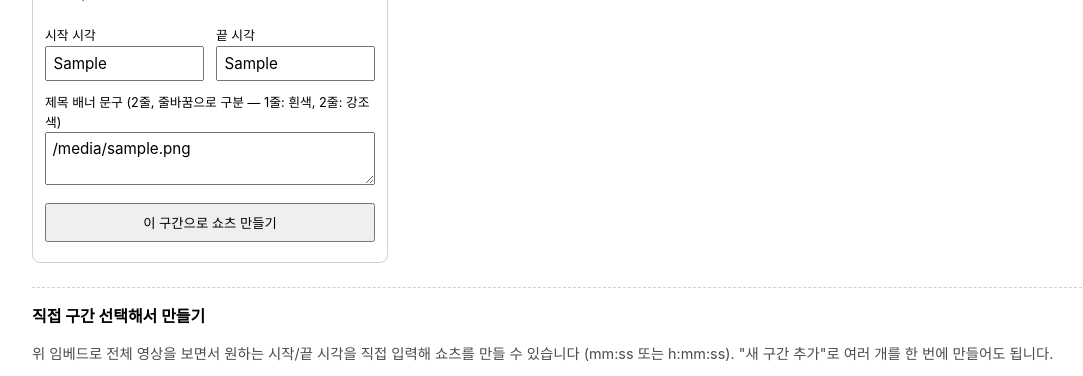
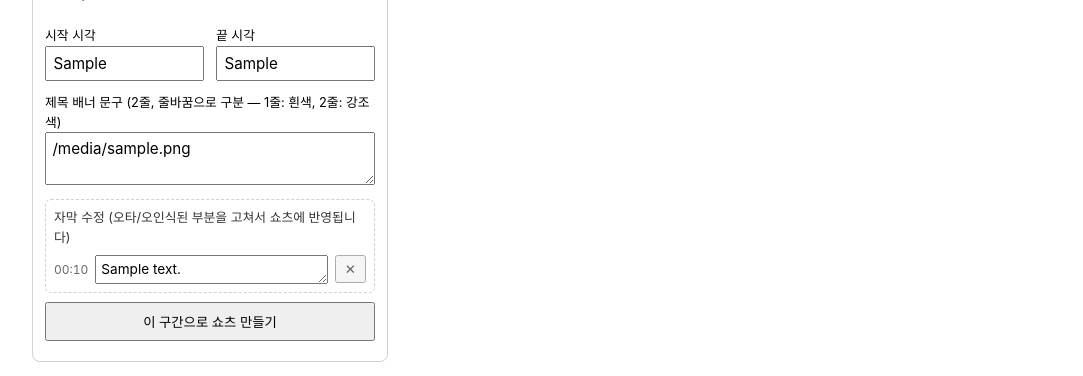
Before and after one commit to kunil-choi/radihola, a FastAPI app: template webui/templates/index.html in a window 1280 px wide. Shown: the part 857-1233 px from the top of the page, without its empty margins (58-1141 px from the left). Run offline with FastAPI, Linux system fonts and the light colour scheme; the template is opened without the code that fills it: most values are stand-ins (such as "Sample title", 1, 10 or a date in 2020); some libraries are stand-ins or nearby versions.

Commit message:
webui: let reviewers edit captions before rendering a short
Adds a per-caption editable text row (with delete) to the review page:
AI-recommended candidates show their stored captions inline, and custom
clips get a "자막 불러오기" button that fetches the matching transcript
range from a new /captions endpoint. Edited captions are sent to /render
and take priority over whatever cmd_render would otherwise derive.

Co-Authored-By: Claude Sonnet 5 <noreply@anthropic.com>
Claude-Session: https://claude.ai/code/session_01NR2V8Zfic719dxy2tuLLTQ

```diff
--- a/webui/server.py
+++ b/webui/server.py
@@ -15,6 +15,7 @@ from __future__ import annotations
 
 import argparse
 import asyncio
+import dataclasses
 import json
 import os
 import shutil
@@ -52,6 +53,15 @@ SAVE_DIR = os.environ.get("RADIHOLA_SAVE_DIR", r"C:\Users\KBS\Dropbox\1-머니
 
 app = FastAPI(title="radihola")
 templates = Jinja2Templates(directory=str(Path(__file__).resolve().parent / "templates"))
+
+
+def _fmt_hms(sec: float) -> str:
+    m, s = divmod(int(sec), 60)
+    h, m = divmod(m, 60)
+    return f"{h:02d}:{m:02d}:{s:02d}" if h else f"{m:02d}:{s:02d}"
+
+
+templates.env.filters["hms"] = _fmt_hms
 app.mount("/downloads", StaticFiles(directory=str(DOWNLOADS_DIR)), name="downloads")
 app.mount(
     "/static", StaticFiles(directory=str(Path(__file__).resolve().parent / "static")), name="static"
@@ -176,6 +186,17 @@ async def _run_analyze_url_job(job_id: str, url: str) -> None:
         job.update(status="error", message=str(e))
 
 
+@app.get("/captions")
+def get_captions(program: str | None = None, video_id: str = "", start_sec: float = 0, end_sec: float = 0):
+    """Caption segments for a custom (non-candidate) clip range, for the
+    webui's caption editor to populate before the clip is rendered - AI
+    candidate cards already carry their own captions from candidates.json."""
+    if not video_id or end_sec <= start_sec:
+        raise HTTPException(400, "video_id, start_sec and end_sec (end > start) are required")
+    segments = radihola_cli.get_captions_for_range(program, video_id, start_sec, end_sec)
+    return {"captions": [dataclasses.asdict(s) for s in segments]}
+
+
 @app.post("/render")
 async def start_render(
     program: str = Form(...),
@@ -184,11 +205,14 @@ async def start_render(
     end_sec: str = Form(...),
     thumbnail_text: str = Form(...),
     guest_label: str = Form(""),
+    captions: str = Form(""),
 ):
     job_id = uuid.uuid4().hex[:12]
     RENDER_JOBS[job_id] = {"status": "starting", "message": ""}
     asyncio.create_task(
-        _run_render_job(job_id, program, video_id, start_sec, end_sec, thumbnail_text, guest_label)
+        _run_render_job(
+            job_id, program, video_id, start_sec, end_sec, thumbnail_text, guest_label, captions
+        )
     )
     return {"job_id": job_id}
 
@@ -209,6 +233,7 @@ async def _run_render_job(
     end_sec: str,
     thumbnail_text: str,
     guest_label: str = "",
+    captions: str = "",
 ) -> None:
     job = RENDER_JOBS[job_id]
     try:
@@ -227,6 +252,7 @@ async def _run_render_job(
             guest_label=guest_label or None,
             candidate_file=None,
             candidate_id=1,
+            captions_json=captions or None,
             out=str(out_path),
         )
         loop = asyncio.get_event_loop()
--- a/webui/static/app.js
+++ b/webui/static/app.js
@@ -75,7 +75,7 @@ document.querySelectorAll(".add-custom-clip-btn").forEach((addBtn) => {
 });
 
 // delegated (not bound per-button at load time) so it also covers
-// render/remove buttons added later by "+ 새 구간 추가"
+// render/remove/caption buttons added later by "+ 새 구간 추가"
 document.addEventListener("click", (e) => {
   if (e.target.matches(".remove-clip-btn")) {
     e.target.closest(".custom-clip").remove();
@@ -83,8 +83,104 @@ document.addEventListener("click", (e) => {
   }
   if (e.target.matches(".render-btn")) {
     handleRenderClick(e.target);
+    return;
+  }
+  if (e.target.matches(".remove-caption-btn")) {
+    e.target.closest(".caption-row").remove();
+    return;
+  }
+  if (e.target.matches(".load-captions-btn")) {
+    handleLoadCaptionsClick(e.target);
   }
 });
+
+function captionRowHtml(cap) {
+  const row = document.createElement("div");
+  row.className = "caption-row";
+  row.dataset.start = cap.start_sec;
+  row.dataset.end = cap.end_sec;
+
+  const time = document.createElement("span");
+  time.className = "caption-time";
+  time.textContent = formatHms(cap.start_sec);
+  row.appendChild(time);
+
+  const textarea = document.createElement("textarea");
+  textarea.className = "caption-text";
+  textarea.rows = 1;
+  textarea.value = cap.text;
+  row.appendChild(textarea);
+
+  const removeBtn = document.createElement("button");
+  removeBtn.type = "button";
+  removeBtn.className = "remove-caption-btn";
+  removeBtn.title = "이 자막 줄 삭제";
+  removeBtn.textContent = "✕";
+  row.appendChild(removeBtn);
+
+  return row;
+}
+
+function formatHms(sec) {
+  sec = Math.floor(sec);
+  const h = Math.floor(sec / 3600);
+  const m = Math.floor((sec % 3600) / 60);
+  const s = sec % 60;
+  const mm = String(m).padStart(h ? 2 : 1, "0");
+  const ss = String(s).padStart(2, "0");
+  return h ? `${h}:${String(m).padStart(2, "0")}:${ss}` : `${mm}:${ss}`;
+}
+
+async function handleLoadCaptionsClick(btn) {
+  const card = btn.closest(".candidate");
+  const editor = btn.closest(".captions-editor");
+  const rowsContainer = editor.querySelector(".caption-rows");
+  const startInput = card.querySelector(".clip-start");
+  const endInput = card.querySelector(".clip-end");
+
+  let startSec, endSec;
+  try {
+    startSec = parseTimeToSeconds(startInput.value);
+    endSec = parseTimeToSeconds(endInput.value);
+  } catch (err) {
+    rowsContainer.textContent = err.message;
+    return;
+  }
+  if (endSec <= startSec) {
+    rowsContainer.textContent = "끝 시각은 시작 시각보다 뒤여야 합니다.";
+    return;
+  }
+
+  const renderBtn = card.querySelector(".render-btn");
+  const program = renderBtn.dataset.program;
+  const videoId = renderBtn.dataset.videoId;
+
+  btn.disabled = true;
+  rowsContainer.textContent = "불러오는 중...";
+  try {
+    const params = new URLSearchParams({
+      program,
+      video_id: videoId,
+      start_sec: String(startSec),
+      end_sec: String(endSec),
+    });
+    const res = await fetch(`/captions?${params}`);
+    if (!res.ok) throw new Error(`HTTP ${res.status}`);
+    const { captions } = await res.json();
+
+    rowsContainer.innerHTML = "";
+    if (captions.length === 0) {
+      rowsContainer.textContent = "이 구간에는 자막이 없습니다.";
+    } else {
+      captions.forEach((cap) => rowsContainer.appendChild(captionRowHtml(cap)));
+    }
+    editor.dataset.loaded = "true";
+  } catch (err) {
+    rowsContainer.textContent = `자막 불러오기 실패: ${err}`;
+  } finally {
+    btn.disabled = false;
+  }
+}
 
 async function handleRenderClick(btn) {
   const card = btn.closest(".candidate");
@@ -116,6 +212,23 @@ async function handleRenderClick(btn) {
 
   const guestLabelInput = btn.closest(".group")?.querySelector(".guest-label-input");
 
+  // only send captions once the editor has actual rows to send - candidate
+  // cards render them up front, custom clips only after "자막 불러오기"; if
+  // never loaded, leave the field blank so the backend falls back to its own
+  // stored/derived captions instead of wiping them out
+  const captionsEditor = card.querySelector(".captions-editor");
+  let captionsPayload = "";
+  if (captionsEditor && captionsEditor.dataset.loaded === "true") {
+    const rows = [...captionsEditor.querySelectorAll(".caption-row")];
+    captionsPayload = JSON.stringify(
+      rows.map((row) => ({
+        start_sec: parseFloat(row.dataset.start),
+        end_sec: parseFloat(row.dataset.end),
+        text: row.querySelector(".caption-text").value,
+      }))
+    );
+  }
+
   const form = new URLSearchParams({
     program: btn.dataset.program,
     video_id: btn.dataset.videoId,
@@ -123,6 +236,7 @@ async function handleRenderClick(btn) {
     end_sec: String(endSec),
     thumbnail_text: thumbInput.value,
     guest_label: guestLabelInput ? guestLabelInput.value : "",
+    captions: captionsPayload,
   });
 
   let jobId;
--- a/webui/static/style.css
+++ b/webui/static/style.css
@@ -91,6 +91,56 @@ label {
   font-size: 0.95rem;
   font-family: inherit;
   resize: vertical;
+}
+.captions-editor {
+  margin-top: 0.6rem;
+  border: 1px dashed var(--border);
+  border-radius: 6px;
+  padding: 0.5rem;
+}
+.captions-editor-label {
+  margin: 0 0 0.4rem;
+  font-size: 0.8rem;
+  opacity: 0.8;
+}
+.load-captions-btn {
+  padding: 0.35rem 0.7rem;
+  cursor: pointer;
+  font-size: 0.85rem;
+}
+.caption-rows {
+  display: flex;
+  flex-direction: column;
+  gap: 0.35rem;
+  margin-top: 0.5rem;
+  max-height: 260px;
+  overflow-y: auto;
+}
+.caption-row {
+  display: flex;
+  align-items: flex-start;
+  gap: 0.4rem;
+}
+.caption-time {
+  flex: 0 0 auto;
+  padding-top: 0.4rem;
+  font-size: 0.75rem;
+  opacity: 0.6;
+  font-variant-numeric: tabular-nums;
+}
+.caption-text {
+  flex: 1;
+  box-sizing: border-box;
+  padding: 0.35rem;
+  font-size: 0.85rem;
+  font-family: inherit;
+  resize: vertical;
+}
+.remove-caption-btn {
+  flex: 0 0 auto;
+  padding: 0.3rem 0.5rem;
+  cursor: pointer;
+  opacity: 0.6;
 }
 .render-btn {
   margin-top: 0.6rem;
--- a/webui/templates/index.html
+++ b/webui/templates/index.html
@@ -64,6 +64,22 @@
           <label>제목 배너 문구 (2줄, 줄바꿈으로 구분 — 1줄: 흰색, 2줄: 강조색)
             <textarea class="thumb-text" rows="2">{{ c.thumbnail_text }}</textarea>
           </label>
+          <div class="captions-editor" data-loaded="true">
+            <p class="captions-editor-label">자막 수정 (오타/오인식된 부분을 고쳐서 쇼츠에 반영됩니다)</p>
+            {% if c.captions %}
+            <div class="caption-rows">
+              {% for cap in c.captions %}
+              <div class="caption-row" data-start="{{ cap.start_sec }}" data-end="{{ cap.end_sec }}">
+                <span class="caption-time">{{ cap.start_sec | hms }}</span>
+                <textarea class="caption-text" rows="1">{{ cap.text }}</textarea>
+                <button type="button" class="remove-caption-btn" title="이 자막 줄 삭제">✕</button>
+              </div>
+              {% endfor %}
+            </div>
+            {% else %}
+            <p class="meta">이 구간에는 자막이 없습니다.</p>
+            {% endif %}
+          </div>
           <button class="render-btn"
                   data-program="{{ g.program }}"
                   data-video-id="{{ g.video_id }}"
@@ -105,6 +121,11 @@
             <label>제목 배너 문구 (2줄, 줄바꿈으로 구분 — 1줄: 흰색, 2줄: 강조색)
               <textarea class="thumb-text" rows="2"></textarea>
             </label>
+            <div class="captions-editor">
+              <p class="captions-editor-label">자막 수정 (시작/끝 시각을 먼저 입력한 뒤 불러오세요)</p>
+              <button type="button" class="load-captions-btn">자막 불러오기</button>
+              <div class="caption-rows"></div>
+            </div>
             <button class="render-btn" data-program="{{ g.program }}" data-video-id="{{ g.video_id }}">
               이 구간으로 쇼츠 만들기
             </button>
```
Also changed, not shown: src/radihola/cli.py (+53 -9 lines), tests/test_cli.py (+109 -0 lines).
